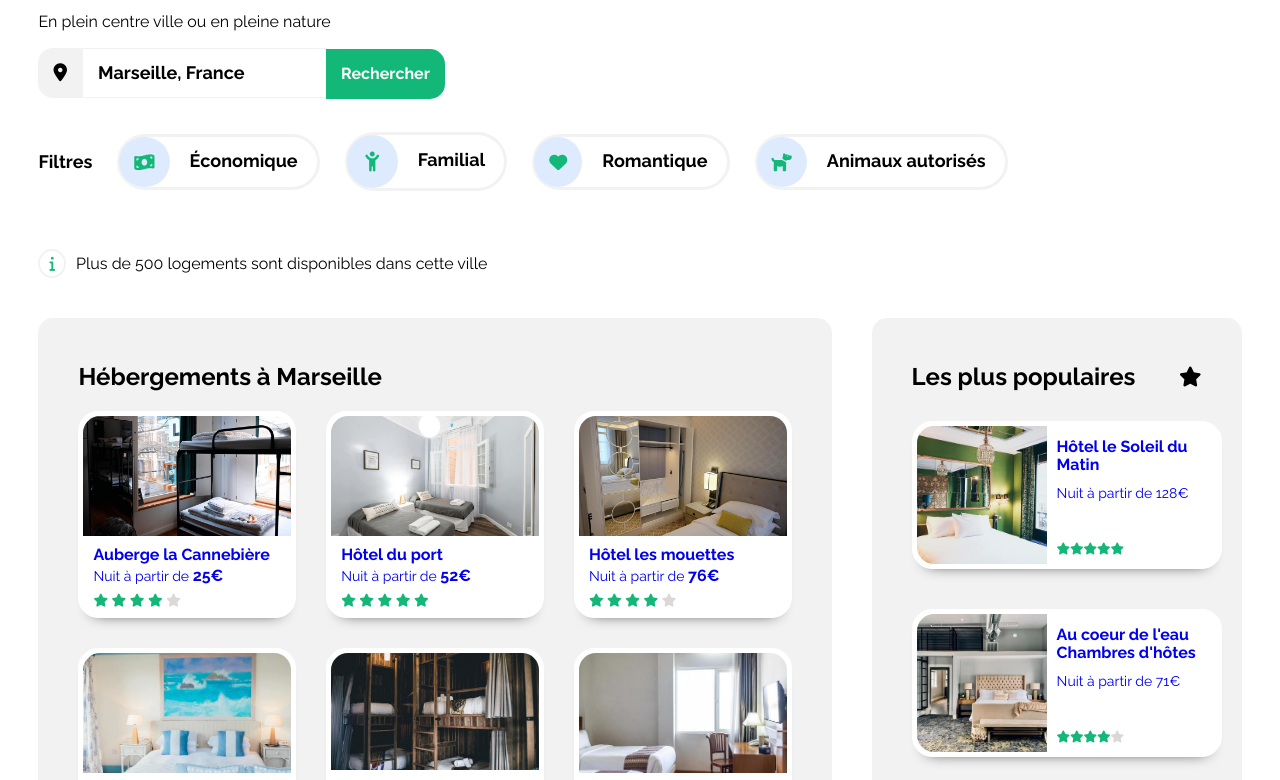
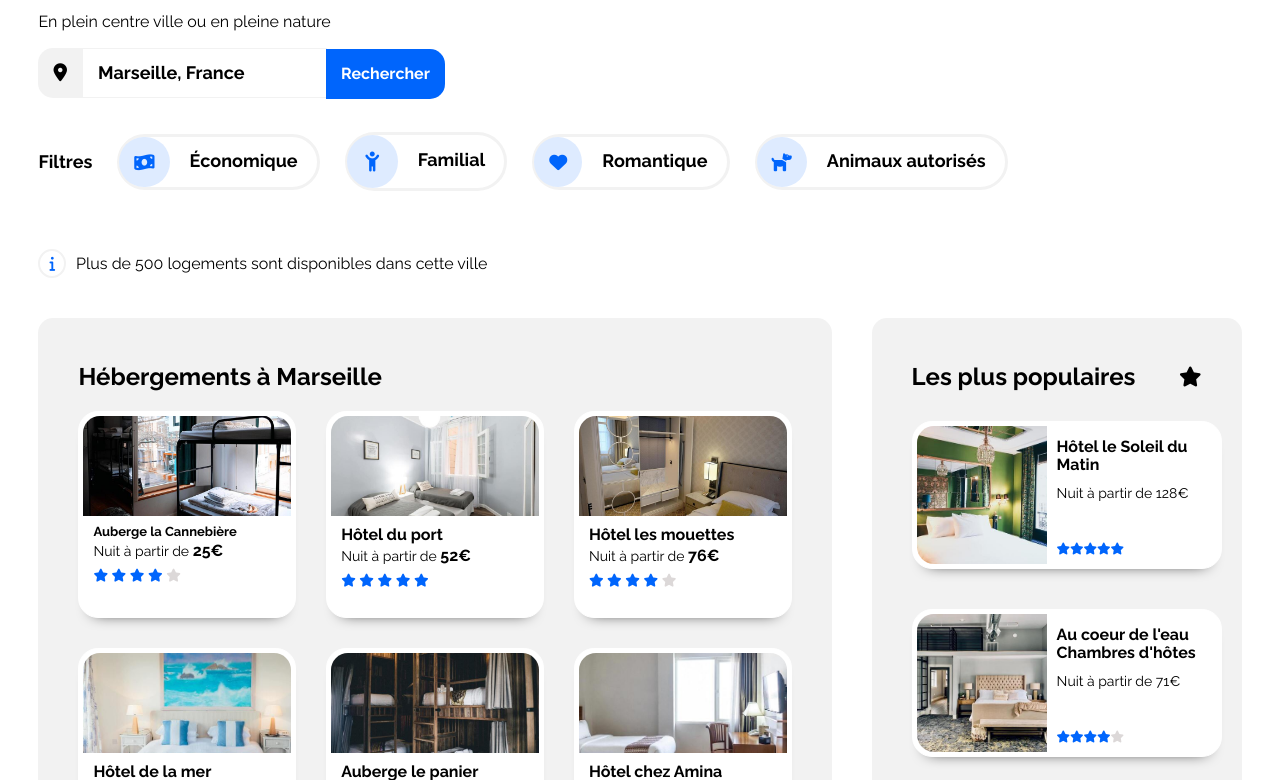
Before and after one commit to FlorentRVE/OC_Projet2, a plain HTML site: page index.html in a window 1280 px wide. Shown: the part 143-923 px from the top of the page. Drawn offline with Linux system fonts and the light colour scheme.

Commit message:
modification media queries final

```diff
--- a/css/style.css
+++ b/css/style.css
@@ -19,6 +19,7 @@ main {
     margin: 0 auto;
 }
 
+a,
 a:visited {
     color: #000000;
 }
@@ -458,10 +459,6 @@ footer {
 /* ======================================= Media queries =============================== */
 
 @media only screen and (min-width: 992.5px) and (max-width: 1162px) {
-    * {
-        --bleu: #fc0000;
-    }
-
     .host__grid__card {
         min-width: 128px;
 
@@ -469,61 +466,53 @@ footer {
 
     .host__grid__card__text {
         font-size: 10px !important;
-        color: #fc0093;
-        line-height: 17px;
+        line-height: 14px;
+    }
+
+    .card__title__responsive {
+        width: 102px;
     }
 
     .host__grid__card img {
         max-height: 72px;
       }
+
 }
 
 @media only screen and (min-width: 1161.5px) and (max-width: 1414px) {
-    * {
-        --bleu: #13b879;
+    .host__grid__card {
+        min-width: 180px;
     }
 
-    .host__grid__card {
-        min-width: 180px;
+    .host__grid__card img {
+        max-height: 100px;
+    }
+
+    .font-size__responsive {
+        font-size: 13px;
     }
 }
 
 @media only screen and (min-width: 1414.5px) and (max-width: 1793px) {
-    * {
-        --bleu: #df00fc;
-    }
-
     .host__grid__card {
         min-width: 250px;
     }
 }
 
 @media only screen and (min-width: 1793.5px) and (max-width: 2175px) {
-    * {
-        --bleu: #e7fc00;
-    }
-
     .host__grid__card {
         min-width: 300px;
     }
 }
 
 @media only screen and (min-width: 2174.5px) and (max-width: 2493px) {
-    * {
-        --bleu: #fc0000;
-    }
-
     .host__grid__card {
         min-width: 350px;
     }
 }
 
 @media only screen and (min-width: 2492.5px) {
-    * {
-        --bleu: #5c00fc;
-    }
-
-    .host__grid__card {
+     .host__grid__card {
         min-width: 400px;
     }
 }
--- a/index.html
+++ b/index.html
@@ -68,7 +68,7 @@
                         <a href="#" class="host__grid__card box__shadow">
                                 <img src="./images/hebergements/4_small/marcus-loke-WQJvWU_HZFo-unsplash.jpg" alt="">
                                 <div class="host__grid__card__text">
-                                    <p class="card__title">Auberge la Cannebière</p>
+                                    <p class="card__title card__title__responsive font-size__responsive">Auberge la Cannebière</p>
                                     <p>Nuit à partir de <span class="card__title">25€</span></p>
                                     <i class="fa-star fa-solid fa-star--blue"></i>
                                     <i class="fa-star fa-solid fa-star--blue"></i>
@@ -81,7 +81,7 @@
                         <a href="#" class="host__grid__card box__shadow">
                                 <img src="./images/hebergements/4_small/fred-kleber-gTbaxaVLvsg-unsplash.jpg" alt="">
                                 <div class="host__grid__card__text">
-                                    <p class="card__title">Hôtel du port</p>
+                                    <p class="card__title card__title__responsive">Hôtel du port</p>
                                     <p>Nuit à partir de <span class="card__title">52€</span></p>
                                     <i class="fa-star fa-solid fa-star--blue"></i>
                                     <i class="fa-star fa-solid fa-star--blue"></i>
@@ -94,7 +94,7 @@
                         <a href="#" class="host__grid__card box__shadow">
                                 <img src="./images/hebergements/4_small/reisetopia-B8WIgxA_PFU-unsplash.jpg" alt="">
                                 <div class="host__grid__card__text">
-                                    <p class="card__title">Hôtel les mouettes</p>
+                                    <p class="card__title card__title__responsive">Hôtel les mouettes</p>
                                     <p>Nuit à partir de <span class="card__title">76€</span></p>
                                     <i class="fa-star fa-solid fa-star--blue"></i>
                                     <i class="fa-star fa-solid fa-star--blue"></i>
@@ -107,7 +107,7 @@
                         <a href="#" class="host__grid__card box__shadow">
                                 <img src="./images/hebergements/4_small/annie-spratt-Eg1qcIitAuA-unsplash.jpg" alt="">
                                 <div class="host__grid__card__text">
-                                    <p class="card__title">Hôtel de la mer</p>
+                                    <p class="card__title card__title__responsive">Hôtel de la mer</p>
                                     <p>Nuit à partir de <span class="card__title">46€</span></p>
                                     <i class="fa-star fa-solid fa-star--blue"></i>
                                     <i class="fa-star fa-solid fa-star--blue"></i>
@@ -120,7 +120,7 @@
                         <a href="#" class="host__grid__card box__shadow">
                                 <img src="./images/hebergements/4_small/nicate-lee-kT-ZyaiwBe0-unsplash.jpg" alt="">
                                 <div class="host__grid__card__text">
-                                    <p class="card__title">Auberge le panier</p>
+                                    <p class="card__title card__title__responsive">Auberge le panier</p>
                                     <p>Nuit à partir de <span class="card__title">23€</span></p>
                                     <i class="fa-star fa-solid fa-star--blue"></i>
                                     <i class="fa-star fa-solid fa-star--blue"></i>
@@ -133,7 +133,7 @@
                         <a href="#" class="host__grid__card box__shadow">
                                 <img src="./images/hebergements/4_small/febrian-zakaria-M6S1WvfW68A-unsplash.jpg" alt="">
                                 <div class="host__grid__card__text">
-                                    <p class="card__title">Hôtel chez Amina</p>
+                                    <p class="card__title card__title__responsive">Hôtel chez Amina</p>
                                     <p>Nuit à partir de <span class="card__title">96€</span></p>
                                     <i class="fa-star fa-solid fa-star--blue"></i>
                                     <i class="fa-star fa-solid fa-star--blue"></i>
```
